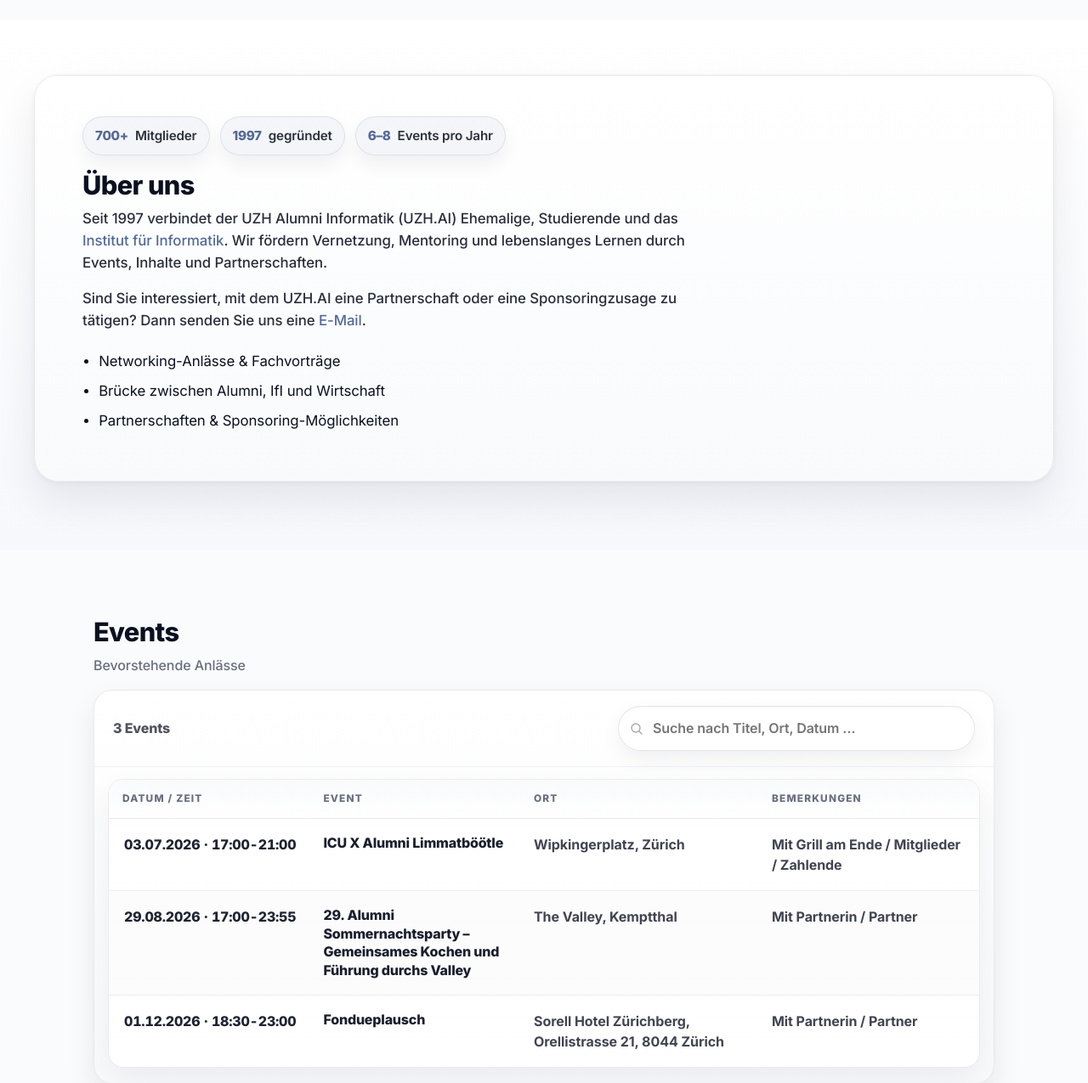
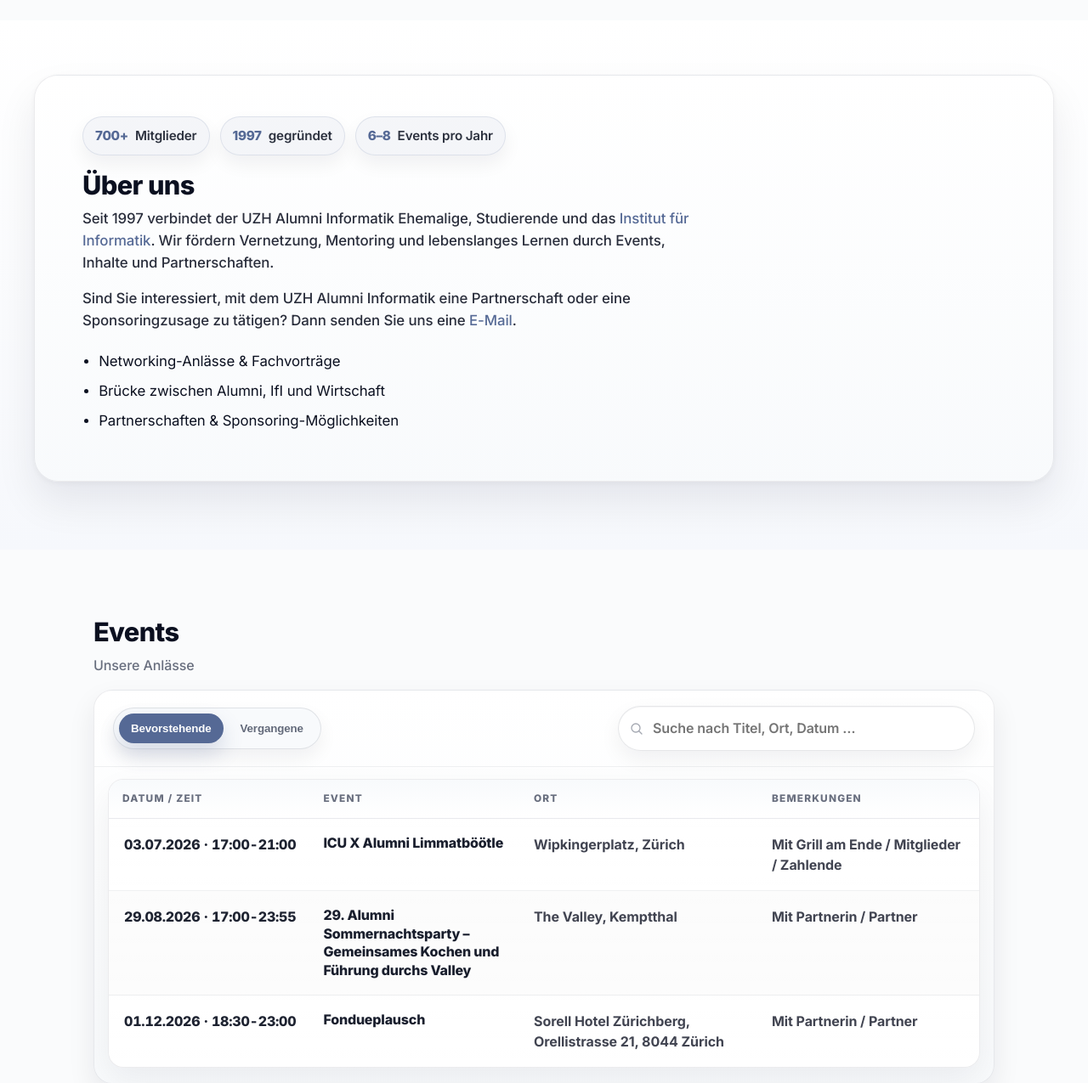
Before and after one commit to solodezaldivar/alumni-uzh, a PHP site: page / in a window 1280 px wide. Shown: the part 617-1892 px from the top of the page at 85% size. Run offline with PHP 8.4, Linux system fonts and the light colour scheme.

Commit message:
feat: update contact form configuration and improve CSRF handling; past events filter and UI updates

```diff
--- a/api/events_from_csv.php
+++ b/api/events_from_csv.php
@@ -87,6 +87,7 @@ $csvPath = resolveCsv();
 if (!$csvPath) out(['ok' => false, 'error' => 'CSV nicht gefunden'], 404);
 
 $upcoming = (string)($_GET['upcoming'] ?? '') === '1';
+$past     = (string)($_GET['past']     ?? '') === '1';
 $query = norm((string)($_GET['q'] ?? ''));
 
 $fh = fopen($csvPath, 'rb');
@@ -116,10 +117,13 @@ while (($row = fgetcsv($fh, 0, ';', '"', '\\')) !== false) {
 
     if ($dateText === '' && $title === '' && $loc === '') continue;
 
-    // upcoming filter: only if we can parse date. If not parseable, keep it (safer).
+    // upcoming / past filter: only if we can parse date. If not parseable, keep it (safer).
     $dt = parseDateText($dateText);
     if ($upcoming && $dt instanceof DateTimeImmutable) {
         if ($dt->getTimestamp() < $todayTs) continue;
+    }
+    if ($past && $dt instanceof DateTimeImmutable) {
+        if ($dt->getTimestamp() >= $todayTs) continue;
     }
 
     // sort timestamp (best effort)
@@ -155,9 +159,11 @@ while (($row = fgetcsv($fh, 0, ';', '"', '\\')) !== false) {
 
 fclose($fh);
 
-// If we have timestamps, sort ascending; if not, keep stable order
-usort($items, function ($a, $b) {
-    return ($a['ts'] ?? 0) <=> ($b['ts'] ?? 0);
+// Past events: newest first; upcoming/all: ascending
+usort($items, function ($a, $b) use ($past) {
+    return $past
+        ? ($b['ts'] ?? 0) <=> ($a['ts'] ?? 0)
+        : ($a['ts'] ?? 0) <=> ($b['ts'] ?? 0);
 });
 
 out([
--- a/index.html
+++ b/index.html
@@ -71,12 +71,12 @@
 
             <h2>Über uns</h2>
             <p>
-                Seit 1997 verbindet der UZH Alumni Informatik (UZH.AI) Ehemalige, Studierende und das
+                Seit 1997 verbindet der UZH Alumni Informatik Ehemalige, Studierende und das
                 <a href="https://www.ifi.uzh.ch" target="_blank" rel="noopener">Institut für Informatik</a>.
                 Wir fördern Vernetzung, Mentoring und lebenslanges Lernen durch Events, Inhalte und Partnerschaften.
             </p>
             <p>
-                Sind Sie interessiert, mit dem UZH.AI eine Partnerschaft oder eine Sponsoringzusage zu tätigen?
+                Sind Sie interessiert, mit dem UZH Alumni Informatik eine Partnerschaft oder eine Sponsoringzusage zu tätigen?
                 Dann senden Sie uns eine <a href="#contact">E-Mail</a>.
             </p>
 
@@ -95,20 +95,32 @@
         <div class="section-head events-head">
             <div>
                 <h2>Events</h2>
-                <p class="muted">Bevorstehende Anlässe</p>
+                <p class="muted">Unsere Anlässe</p>
             </div>
-
         </div>
 
         <article class="card events-card">
+
+            <!-- Toolbar: Toggle links, Suche rechts -->
             <div class="events-toolbar">
-                <div class="muted" id="eventsCount">—</div>
+                <div class="org-tabs events-tabs" role="tablist" aria-label="Events Tabs">
+                    <button class="tab active" role="tab" aria-selected="true"
+                            aria-controls="events-panel-upcoming" id="et-upcoming">
+                        Bevorstehende
+                    </button>
+                    <button class="tab" role="tab" aria-selected="false"
+                            aria-controls="events-panel-past" id="et-past">
+                        Vergangene
+                    </button>
+                </div>
                 <div class="events-search">
                     <input id="eventsQ" type="search" placeholder="Suche nach Titel, Ort, Datum …"
                            aria-label="Events-Suche">
                 </div>
             </div>
 
+            <!-- Upcoming -->
+            <div id="events-panel-upcoming" role="tabpanel" aria-labelledby="et-upcoming">
                 <div class="events-table-wrap">
                     <table class="events-table" aria-label="Bevorstehende Events">
                         <thead>
@@ -126,6 +138,29 @@
                         </tbody>
                     </table>
                 </div>
+            </div>
+
+            <!-- Past -->
+            <div id="events-panel-past" class="hidden" role="tabpanel" aria-labelledby="et-past">
+                <div class="events-table-wrap">
+                    <table class="events-table" aria-label="Vergangene Events">
+                        <thead>
+                        <tr>
+                            <th style="width:220px">Datum / Zeit</th>
+                            <th>Event</th>
+                            <th style="width:280px">Ort</th>
+                            <th style="width:260px">Bemerkungen</th>
+                        </tr>
+                        </thead>
+                        <tbody id="eventsTbodyPast">
+                        <tr>
+                            <td colspan="4" class="muted" style="padding:14px">Lade Events …</td>
+                        </tr>
+                        </tbody>
+                    </table>
+                </div>
+            </div>
+
         </article>
     </div>
 </section>
@@ -215,7 +250,7 @@
                             <img class="person-photo" src="uploads/vorstand/marc.jpg" alt="Marc-Andre Pradervand"
                                  loading="lazy">
                             <div class="person-body">
-                                <div class="person-name">Marc-Andre Pradervand</div>
+                                <div class="person-name">Marc-André Pradervand</div>
                                 <div class="person-role">Co-Präsident</div>
                                 <div class="person-meta">Abschlussdaten: M87/P95</div>
                             </div>
@@ -326,22 +361,22 @@
                     <div class="zweck-grid">
                         <div>
                             <p class="muted">
-                                Die UZH Alumni Informatik (UZH.AI) wurde 1997 gegründet und war 2006 Mitgründerin des
+                                Die UZH Alumni Informatik wurde 1997 gegründet und war 2006 Mitgründerin des
                                 Dachverbandes der Alumni-Organisationen der Universität Zürich.
                             </p>
                             <p class="muted">Der Verein richtet sich an alle Absolventinnen und Absolventen eines
                                 Informatikstudiums an der Universität Zürich sowie an promovierte Forschende des
-                                Instituts für Informatik (IfI). Ziel der UZH.AI ist es:</p>
+                                Instituts für Informatik (IfI). Ziel der UZH Alumni Informatik ist es:</p>
                             <ul class="checklist">
                                 <li>Kontaktpflege unter ehemaligen Studentinnen und Studenten (engl. alumni) nach dem
                                     Abschluss des Studiums oder des Doktorats und Aufbau einer Plattform für
                                     Erfahrungsaustausch, Networking, Karriereförderung und gesellschaftliche Anlässe.
                                 </li>
-                                <li>Förderung des Ansehens der UZH.AI Studiengänge in der Öffentlichkeit und damit des
+                                <li>Förderung des Ansehens der Informatik Studiengänge in der Öffentlichkeit und damit des
                                     Ansehens der Universität Zürich (UZH), des Instituts für Informatik (IfI) und der
                                     wirtschaftswissenschaftlichen Fakultät (WWF) und der UZH Alumni-Gemeinde
                                 </li>
-                                <li>Unterstützung des akademischen Nachwuchses in den UZH.AI-Studiengängen.</li>
+                                <li>Unterstützung des akademischen Nachwuchses in den Informatik-Studiengängen.</li>
                                 <li>Vernetzung von Alumni & IfI</li>
                             </ul>
                         </div>
@@ -378,7 +413,7 @@
             </div>
             <div class="sponsor-card">
                 <a href="https://www.migrosbank.ch/" target="_blank" rel="noopener" title="Migros Bank – Website öffnen" class="sponsor-logo-link">
-                    <img src="uploads/logos/logo_migrosbank.png" alt="Migros Bank"/>
+                    <img src="uploads/logos/MigrosBank_H_Orange-Pink_CMYK.png" alt="Migros Bank"/>
                 </a>
                 <p class="sponsor-desc">Der Migros-Gründer Gottlieb Duttweiler legte der Migros Bank bereits 1958 seine einzigartige Werthaltung zugrunde: den Menschen statt das Kapital ins Zentrum zu stellen. Seitdem ist es ihr Ziel, Menschen, die ideal mit ihrem Geld umgehen wollen, überzeugende Lösungen anzubieten. Die Migros Bank ist die menschliche Bank – auch für IT-Fachkräfte.</p>
                 <a href="https://www.migrosbank.ch/" target="_blank" rel="noopener" class="sponsor-link">www.migrosbank.ch</a>
@@ -541,10 +576,10 @@
         const data = new FormData(form);
         try {
             const res = await fetch(form.action, {method: 'POST', body: data});
-            if (!res.ok) throw new Error('Server error');
-            const json = await res.json();
+            let json;
+            try { json = await res.json(); } catch { json = null; }
 
-            if (json.ok) {
+            if (json && json.ok) {
                 status.textContent = 'Danke! Wir melden uns.';
                 status.className = 'success-text';
                 form.reset();
@@ -553,12 +588,16 @@
                 const t = Math.random().toString(36).slice(2) + Math.random().toString(36).slice(2);
                 document.getElementById('csrf').value = t;
                 sessionStorage.setItem('csrf', t);
+            } else if (json && json.error) {
+                status.textContent = json.error;
+                status.className = 'error-text';
             } else {
-                status.textContent = json.error || 'Senden fehlgeschlagen.';
+                status.textContent = `Senden fehlgeschlagen (HTTP ${res.status}). Bitte versuchen Sie es erneut.`;
                 status.className = 'error-text';
+                console.error('Contact form error', res.status, json);
             }
         } catch (err) {
-            status.textContent = 'Netzwerkfehler. Bitte versuchen Sie es erneut.';
+            status.textContent = 'Netzwerkfehler. Bitte prüfen Sie Ihre Verbindung und versuchen Sie es erneut.';
             status.className = 'error-text';
             console.error(err);
         }
@@ -695,8 +734,10 @@
 
     // ===== Tabs for Organisation =====
     (function tabs() {
-        const buttons = document.querySelectorAll('.org-tabs .tab');
-        const panels = document.querySelectorAll('.org-panel');
+        const orgCard = document.querySelector('.org-card');
+        if (!orgCard) return;
+        const buttons = orgCard.querySelectorAll('.org-tabs .tab');
+        const panels  = orgCard.querySelectorAll('.org-panel');
 
         function activate(id) {
             buttons.forEach(b => {
@@ -710,99 +751,108 @@
         buttons.forEach(b => b.addEventListener('click', () => activate(b.id)));
     })();
 
-    /* ===== Events (CSV via API) ===== */
+    /* ===== Events (Tabs + geteilte Suche) ===== */
     (async function eventsSection() {
-        const tbody = document.getElementById('eventsTbody');
-        const countEl = document.getElementById('eventsCount');
-        const q = document.getElementById('eventsQ');
+        const btnUpcoming  = document.getElementById('et-upcoming');
+        const btnPast      = document.getElementById('et-past');
+        const panelUp      = document.getElementById('events-panel-upcoming');
+        const panelPast    = document.getElementById('events-panel-past');
+        const tbodyUp      = document.getElementById('eventsTbody');
+        const tbodyPast    = document.getElementById('eventsTbodyPast');
+        const q            = document.getElementById('eventsQ');
+        if (!btnUpcoming || !tbodyUp || !q) return;
 
-        // If section not present on some pages, do nothing
-        if (!tbody || !countEl || !q) return;
-
-        let all = [];
+        let dataUp   = [];
+        let dataPast = [];
+        let activeTab = 'upcoming';
 
         function esc(s) {
-            const div = document.createElement('div');
-            div.textContent = String(s ?? '');
-            return div.innerHTML;
+            const d = document.createElement('div');
+            d.textContent = String(s ?? '');
+            return d.innerHTML;
         }
 
-        function norm(s) {
-            return String(s ?? '').toLowerCase().trim();
+        function norm(s) { return String(s ?? '').toLowerCase().trim(); }
+
+        function renderInto(tbody, items, emptyMsg) {
+            if (!items.length) {
+                tbody.innerHTML = `<tr><td colspan="4" class="muted" style="padding:14px">${emptyMsg}</td></tr>`;
+                return;
+            }
+            tbody.innerHTML = items.map(e => {
+                const meta = [];
+                if (e.kind === 'readme') meta.push('<span class="badge badge-soft">Readme</span>');
+                const notesHtml = e.notes
+                    ? `<span class="events-notes">${esc(e.notes)}</span>`
+                    : `<span class="muted">—</span>`;
+                return `
+          <tr>
+            <td class="events-dt" data-label="Datum / Zeit">
+              <div class="events-dt-main">${esc(e.datetime_text || `${e.date_text || '—'} · ${e.time_text || '—'}`)}</div>
+              ${meta.length ? `<div class="events-dt-sub">${meta.join(' ')}</div>` : ''}
+            </td>
+            <td class="events-title" data-label="Event">${esc(e.title || '')}</td>
+            <td class="events-loc"   data-label="Ort">${esc(e.location || '—')}</td>
+            <td class="events-notes-cell" data-label="Bemerkungen">${notesHtml}</td>
+          </tr>`;
+            }).join('');
+        }
+
+        function filtered(data) {
+            const term = norm(q.value);
+            return term
+                ? data.filter(e =>
+                    norm(`${e.datetime_text ?? ''} ${e.title ?? ''} ${e.location ?? ''} ${e.notes ?? ''} ${e.date_text ?? ''} ${e.time_text ?? ''}`)
+                        .includes(term))
+                : data.slice();
         }
 
         function render() {
-            const term = norm(q.value);
-
-            const items = term
-                ? all.filter(e =>
-                    norm(
-                        `${e.datetime_text ?? ''} ${e.title ?? ''} ${e.location ?? ''} ${e.notes ?? ''} ${e.date_text ?? ''} ${e.time_text ?? ''}`
-                    ).includes(term)
-                )
-                : all.slice();
-
-            if (!items.length) {
-                tbody.innerHTML =
-                    `<tr><td colspan="4" class="muted" style="padding:14px">Keine passenden Events gefunden.</td></tr>`;
-                countEl.textContent = '0 Events';
-                return;
-            }
-
-            tbody.innerHTML = items
-                .map(e => {
-                    const meta = [];
-                    if (e.kind === 'readme') meta.push('<span class="badge badge-soft">Readme</span>');
-
-                    const notesHtml = e.notes
-                        ? `<span class="events-notes">${esc(e.notes)}</span>`
-                        : `<span class="muted">—</span>`;
-
-                    return `
-          <tr>
-            <td class="events-dt" data-label="Datum / Zeit">
-              <div class="events-dt-main">${
-                        esc(e.datetime_text || `${e.date_text || '—'} · ${e.time_text || '—'}`)
-                    }</div>
-              ${meta.length ? `<div class="events-dt-sub">${meta.join(' ')}</div>` : ''}
-            </td>
-
-            <td class="events-title" data-label="Event">${esc(e.title || '')}</td>
-            <td class="events-loc" data-label="Ort">${esc(e.location || '—')}</td>
-            <td class="events-notes-cell" data-label="Bemerkungen">${notesHtml}</td>
-          </tr>
-        `;
-                })
-                .join('');
-
-            countEl.textContent = `${items.length} Event${items.length === 1 ? '' : 's'}`;
-        }
-
-        async function load() {
-            try {
-                const res = await fetch('api/events_from_csv.php?upcoming=1', {cache: 'no-store'});
-                if (!res.ok) throw new Error('HTTP ' + res.status);
-
-                const json = await res.json();
-                if (!json.ok) throw new Error(json.error || 'API error');
-
-                all = Array.isArray(json.items) ? json.items : [];
-                render();
-            } catch (err) {
-                console.error(err);
-                tbody.innerHTML =
-                    `<tr><td colspan="4" class="muted" style="padding:14px">Events konnten nicht geladen werden.</td></tr>`;
-                countEl.textContent = '—';
+            if (activeTab === 'upcoming') {
+                renderInto(tbodyUp, filtered(dataUp), 'Keine passenden Events gefunden.');
+            } else {
+                renderInto(tbodyPast, filtered(dataPast), 'Keine vergangenen Events gefunden.');
             }
         }
 
+        function activateTab(tab) {
+            activeTab = tab;
+            const isUp = tab === 'upcoming';
+            btnUpcoming.classList.toggle('active', isUp);
+            btnUpcoming.setAttribute('aria-selected', String(isUp));
+            btnPast.classList.toggle('active', !isUp);
+            btnPast.setAttribute('aria-selected', String(!isUp));
+            panelUp.classList.toggle('hidden', !isUp);
+            panelPast.classList.toggle('hidden', isUp);
+            q.value = '';
+            render();
+        }
+
+        async function loadData(url, tbody, errMsg) {
+            try {
+                const res  = await fetch(url, {cache: 'no-store'});
+                if (!res.ok) throw new Error('HTTP ' + res.status);
+                const json = await res.json();
+                if (!json.ok) throw new Error(json.error || 'API error');
+                return Array.isArray(json.items) ? json.items : [];
+            } catch (err) {
+                console.error(err);
+                tbody.innerHTML = `<tr><td colspan="4" class="muted" style="padding:14px">${errMsg}</td></tr>`;
+                return [];
+            }
+        }
+
+        btnUpcoming.addEventListener('click', () => activateTab('upcoming'));
+        btnPast.addEventListener('click',     () => activateTab('past'));
+
         let t;
-        q.addEventListener('input', () => {
-            clearTimeout(t);
-            t = setTimeout(render, 120);
-        });
+        q.addEventListener('input', () => { clearTimeout(t); t = setTimeout(render, 120); });
 
-        await load();
+        [dataUp, dataPast] = await Promise.all([
+            loadData('api/events_from_csv.php?upcoming=1', tbodyUp,   'Events konnten nicht geladen werden.'),
+            loadData('api/events_from_csv.php?past=1',     tbodyPast, 'Events konnten nicht geladen werden.'),
+        ]);
+        render();
     })();
 </script>
 </body>
--- a/styles.css
+++ b/styles.css
@@ -1608,6 +1608,11 @@ body.admin {
    Keep this as the ONLY events table styling block.
 ========================================================= */
 
+/* Toggle in toolbar: kein Margin, da Toolbar das Spacing übernimmt */
+.events-toolbar .org-tabs {
+    margin: 0;
+}
+
 /* Card wrapper */
 #events .events-card.card,
 .events-card.card {
```
Also changed, not shown: api/contact.php (+7 -14 lines), uploads/logos/MigrosBank_H_Orange-Pink_CMYK.png (added), uploads/logos/MigrosBank_V_Orange-Pink_CMYK.png (added). Lines whose indentation alone changed are shown as unchanged.
